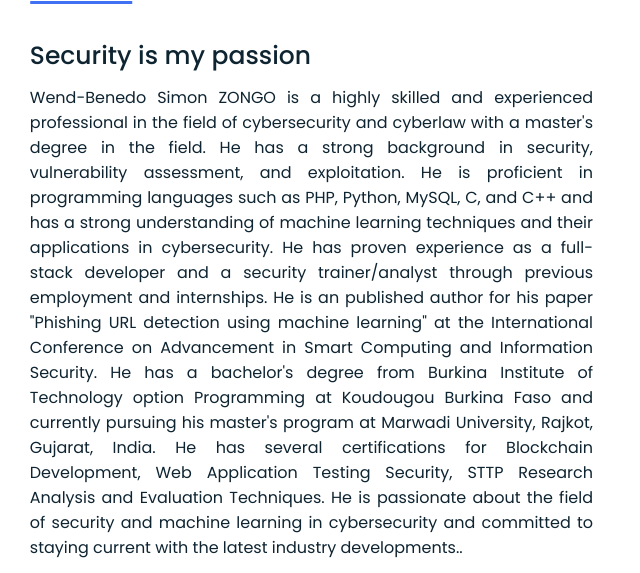
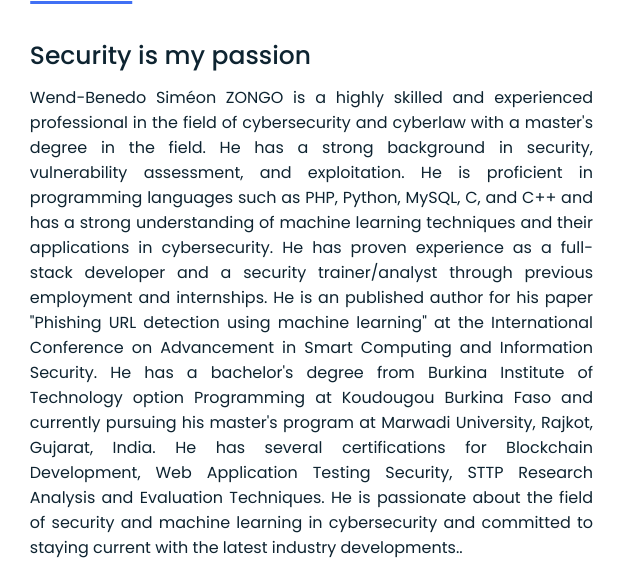
Before and after one commit to 73Simeon/self-sec, a plain HTML site: page index.html in a window 1280 px wide. Shown: the part 936-1509 px from the top of the page, 559-1199 px from the left. Drawn offline with Linux system fonts and the light colour scheme.

Commit message:
name update

```diff
--- a/index.html
+++ b/index.html
@@ -67,12 +67,12 @@
                 </div>
                 <div class="right">
                     <div class="topic">Security is my passion</div>
-                    <p>Wend-Benedo Simon ZONGO is a highly skilled and experienced professional in the field of cybersecurity and cyberlaw with a master's degree in the field. He has a strong background in security, vulnerability assessment, and exploitation.
-                        He is proficient in programming languages such as PHP, Python, MySQL, C, and C++ and has a strong understanding of machine learning techniques and their applications in cybersecurity. He has proven experience as a full-stack developer
-                        and a security trainer/analyst through previous employment and internships. He is an published author for his paper "Phishing URL detection using machine learning" at the International Conference on Advancement in Smart Computing
-                        and Information Security. He has a bachelor's degree from Burkina Institute of Technology option Programming at Koudougou Burkina Faso and currently pursuing his master's program at Marwadi University, Rajkot, Gujarat, India. He
-                        has several certifications for Blockchain Development, Web Application Testing Security, STTP Research Analysis and Evaluation Techniques. He is passionate about the field of security and machine learning in cybersecurity and committed
-                        to staying current with the latest industry developments..</p>
+                    <p>Wend-Benedo Sim&eacute;on ZONGO is a highly skilled and experienced professional in the field of cybersecurity and cyberlaw with a master's degree in the field. He has a strong background in security, vulnerability assessment, and
+                        exploitation. He is proficient in programming languages such as PHP, Python, MySQL, C, and C++ and has a strong understanding of machine learning techniques and their applications in cybersecurity. He has proven experience as a
+                        full-stack developer and a security trainer/analyst through previous employment and internships. He is an published author for his paper "Phishing URL detection using machine learning" at the International Conference on Advancement
+                        in Smart Computing and Information Security. He has a bachelor's degree from Burkina Institute of Technology option Programming at Koudougou Burkina Faso and currently pursuing his master's program at Marwadi University, Rajkot,
+                        Gujarat, India. He has several certifications for Blockchain Development, Web Application Testing Security, STTP Research Analysis and Evaluation Techniques. He is passionate about the field of security and machine learning in
+                        cybersecurity and committed to staying current with the latest industry developments..</p>
                     <div class="button">
                         <button onclick="DownloadFile('file.pdf')">Download CV</button>
                     </div>
```
